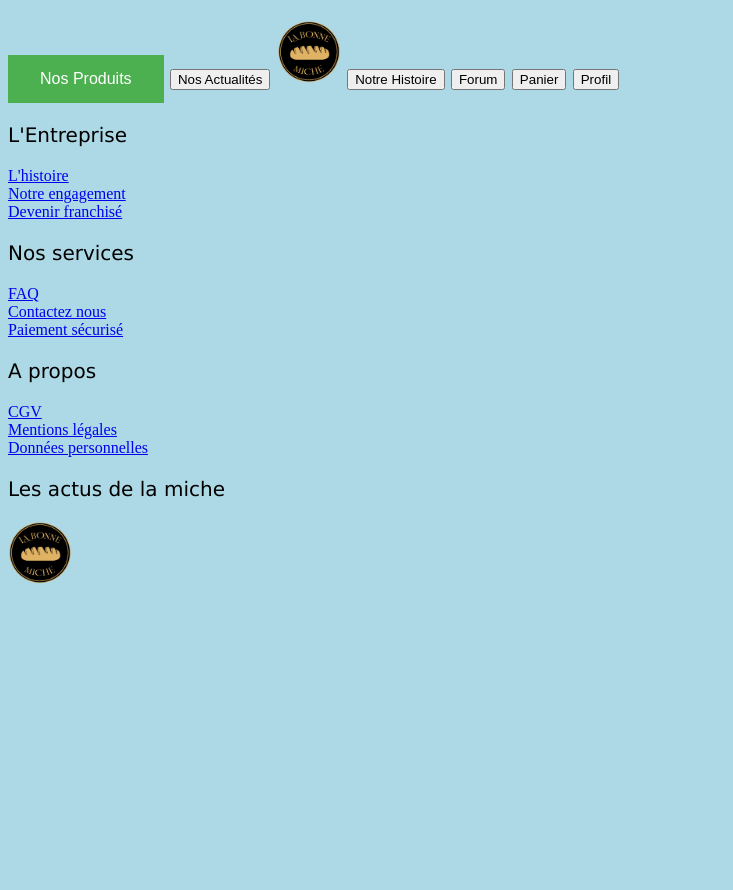
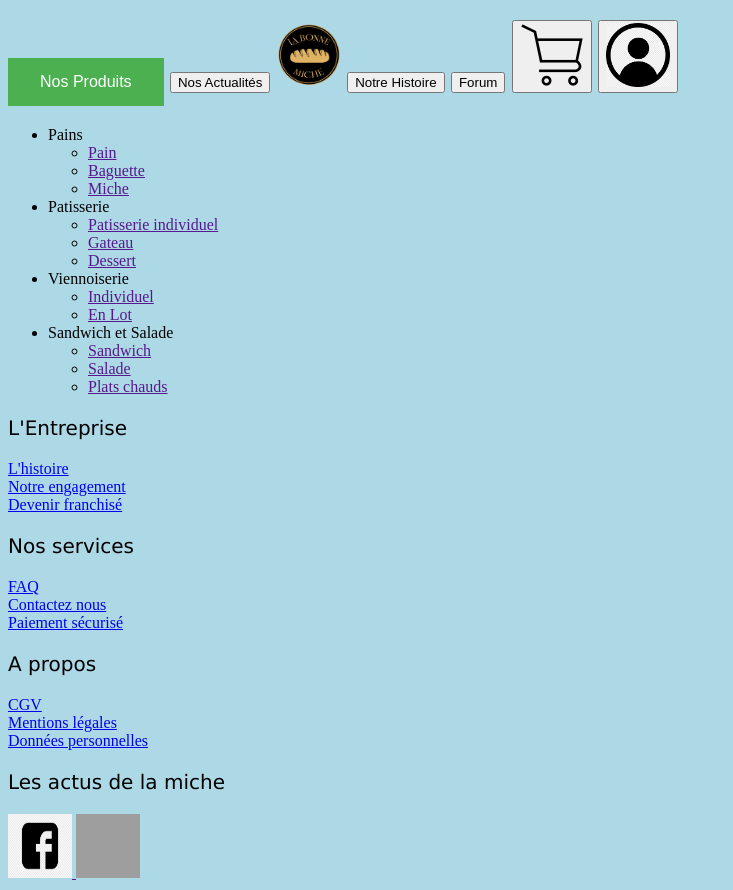
Before and after one commit to Kantun36/LaBonneMiche, a Symfony app: template templates/base.html.twig in a window 1280 px wide. Shown: the whole page, without its empty margins (0-733 px from the left). Before the commit the page ends 583 px from the top, so only its background shows below. Run offline with Twig, Linux system fonts and the light colour scheme; the template is opened without the code that fills it, so the values that code supplies are empty; some libraries are stand-ins or nearby versions; grey boxes are pictures that could not be loaded.

Commit message:
avancement home page

```diff
--- a/templates/base.html.twig
+++ b/templates/base.html.twig
@@ -19,42 +19,178 @@
     </head>
     <header>
         <p>
-        <button class="buttonHome" onclick="location.href='https://127.0.0.1:8000/produits'" type=button>Nos Produits </button>
-        <button onclick="location.href='https://127.0.0.1:8000/actualite'" type=button> Nos Actualités</button>
+        <button class="buttonHome" onclick="location.href='https://127.0.0.1:8000/produits'" type=button>
+            Nos Produits
+        </button>
+        <button onclick="location.href='https://127.0.0.1:8000/actualite'" type=button>
+            Nos Actualités
+        </button>
         <img src="{{ asset('imgs/logobeigenoir.png') }}" onclick="location.href='https://127.0.0.1:8000'" alt="Logo LaBonneMiche" height="64" width="64"/>
-        <button onclick="location.href='https://127.0.0.1:8000/histoire'" type=button> Notre Histoire</button>
-        <button onclick="location.href='https://127.0.0.1:8000/forum'" type=button> Forum</button>
-            <button> Panier</button>
-            <button> Profil</button>
+        <button onclick="location.href='https://127.0.0.1:8000/histoire'" type=button>
+            Notre Histoire
+        </button>
+        <button onclick="location.href='https://127.0.0.1:8000/forum'" type=button>
+            Forum
+        </button>
+        <button>
+            <img src="{{ asset('imgs/panier.png') }}" onclick="location.href=''" alt="panier" height="64" width="64"/>
+        </button>
+        <button>
+            <img src="{{ asset('imgs/Profil.png') }}" onclick="location.href=''" alt="profil" height="64" width="64"/>
+         </button>
+
+
+        <ul >
+            <li>
+                Pains
+                <ul>
+                    <li>
+                       <a href="">
+                           Pain
+                       </a>
+                    </li>
+                    <li>
+                        <a href="">
+                            Baguette
+                        </a>
+                    </li>
+                    <li>
+                        <a href="">
+                            Miche
+                        </a>
+                    </li>
+                </ul>
+            </li>
+            <li>
+                Patisserie
+                <ul id="sous-categorie">
+                    <li>
+                       <a href="">
+                           Patisserie individuel
+                       </a>
+                    </li>
+                    <li>
+                        <a href="">
+                            Gateau
+                        </a>
+                    </li>
+                    <li>
+                        <a href="">
+                            Dessert
+                        </a>
+                    </li>
+                </ul>
+            </li>
+            <li>
+                Viennoiserie
+                <ul id="sous-categorie">
+                    <li>
+                        <a href="">
+                            Individuel
+                        </a>
+                    </li>
+                    <li>
+                        <a href="">
+                            En Lot
+                        </a>
+                    </li>
+                </ul>
+            </li>
+            <li>
+                Sandwich et Salade
+                <ul id="sous-categorie">
+                    <li>
+                        <a href="">
+                            Sandwich
+                        </a>
+                    </li>
+                    <li>
+                        <a href="">
+                            Salade
+                        </a>
+                    </li>
+                    <li>
+                        <a href="">
+                            Plats chauds
+                        </a>
+
+                    </li>
+                </ul>
+            </li>
+        </ul>
         </p>
     </header>
+
+
+
     <body>
         {% block body %}{% endblock %}
         <p> </p>
     </body>
+
+
+
 <footer>
     <div>
-        <p> L'Entreprise </p>
-        <a href="https://127.0.0.1:8000/Histoire">L'histoire</a><br/>
-        <a href="https://127.0.0.1:8000/Engagement">Notre engagement</a><br/>
-        <a href="https://127.0.0.1:8000/Franchise">Devenir franchisé</a><br/>
+        <p>
+            L'Entreprise
+        </p>
+        <a href="https://127.0.0.1:8000/Histoire">
+            L'histoire
+        </a>
+        <br/>
+        <a href="https://127.0.0.1:8000/Engagement">
+            Notre engagement
+        </a>
+        <br/>
+        <a href="https://127.0.0.1:8000/Franchise">
+            Devenir franchisé
+        </a>
+        <br/>
     </div>
     <div>
-        <p>Nos services</p>
-        <a href="https://127.0.0.1:8000/FAQ">FAQ</a><br/>
-        <a href="https://127.0.0.1:8000/Contact">Contactez nous</a><br/>
-        <a href="https://127.0.0.1:8000/PaySecure">Paiement sécurisé</a><br/>
+        <p>
+            Nos services
+        </p>
+        <a href="https://127.0.0.1:8000/FAQ">
+            FAQ
+        </a>
+        <br/>
+        <a href="https://127.0.0.1:8000/Contact">
+            Contactez nous
+        </a>
+        <br/>
+        <a href="https://127.0.0.1:8000/PaySecure">
+            Paiement sécurisé
+        </a>
+        <br/>
     </div>
     <div>
-        <p>A propos</p>
-        <a href="https://127.0.0.1:8000/CGV">CGV</a><br/>
-        <a href="https://127.0.0.1:8000/Mentions">Mentions légales</a><br/>
-        <a href="https://127.0.0.1:8000/DonneePers">Données personnelles</a><br/>
+        <p>
+            A propos
+        </p>
+        <a href="https://127.0.0.1:8000/CGV">
+            CGV
+        </a>
+        <br/>
+        <a href="https://127.0.0.1:8000/Mentions">
+            Mentions légales
+        </a>
+        <br/>
+        <a href="https://127.0.0.1:8000/DonneePers">
+            Données personnelles
+        </a>
+        <br/>
     </div>
     <div>
-        <p>Les actus de la miche</p>
+        <p>
+            Les actus de la miche
+        </p>
         <a href="">
-            <img src="{{ asset('imgs/logobeigenoir.png') }}" onclick="location.href=''" alt="Facebook" height="64" width="64"/>
+            <img src="{{ asset('imgs/facebook.png') }}" onclick="location.href=''" alt="Facebook" height="64" width="64"/>
+        </a>
+        <a href="">
+            <img src="{{ asset('imgs/instagram.png') }}" onclick="location.href=''" alt="Instagram" height="64" width="64"/>
         </a>
     </div>
 </footer>
```
Also changed, not shown: public/imgs/Profil.png (added), public/imgs/panier.png (added).
